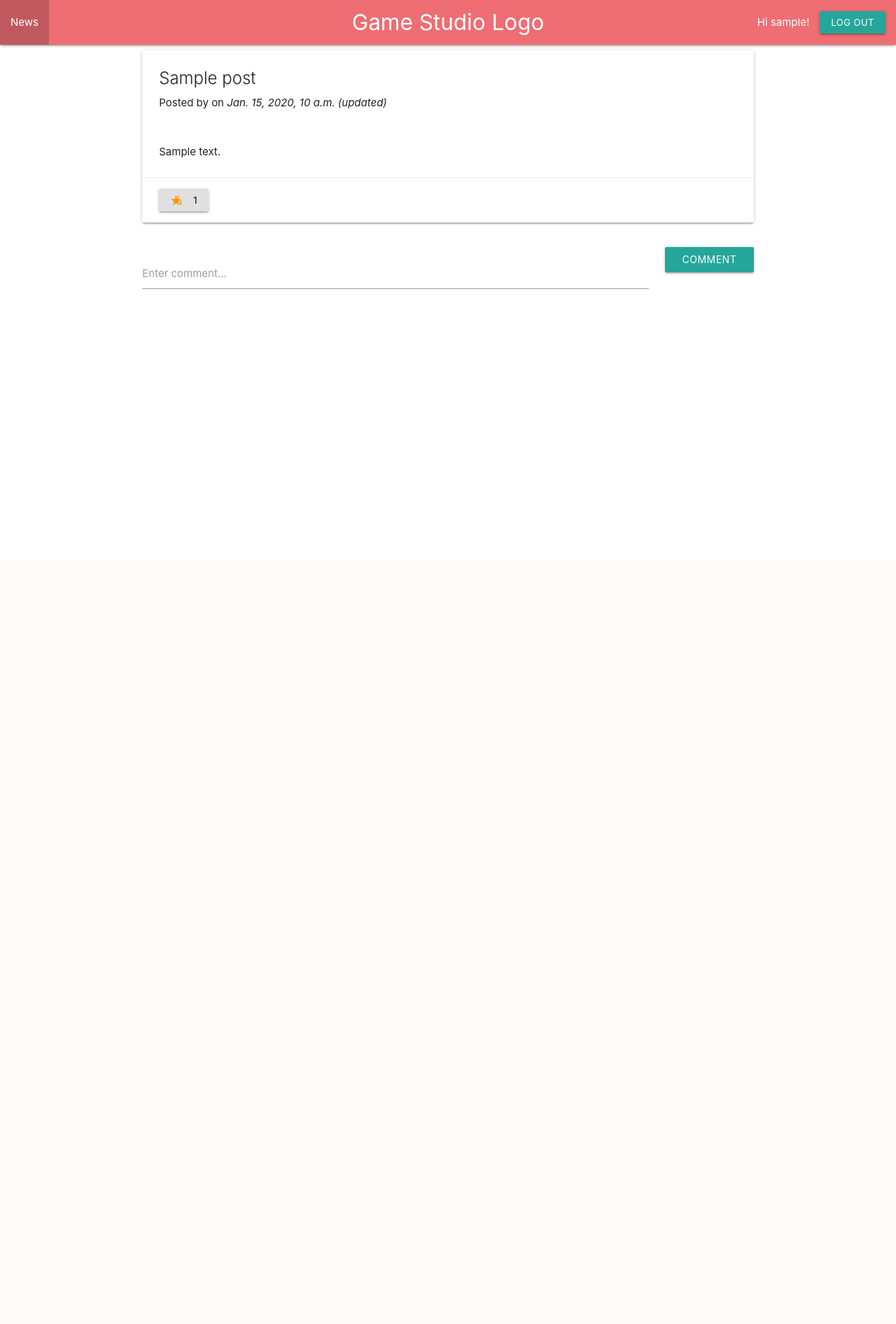
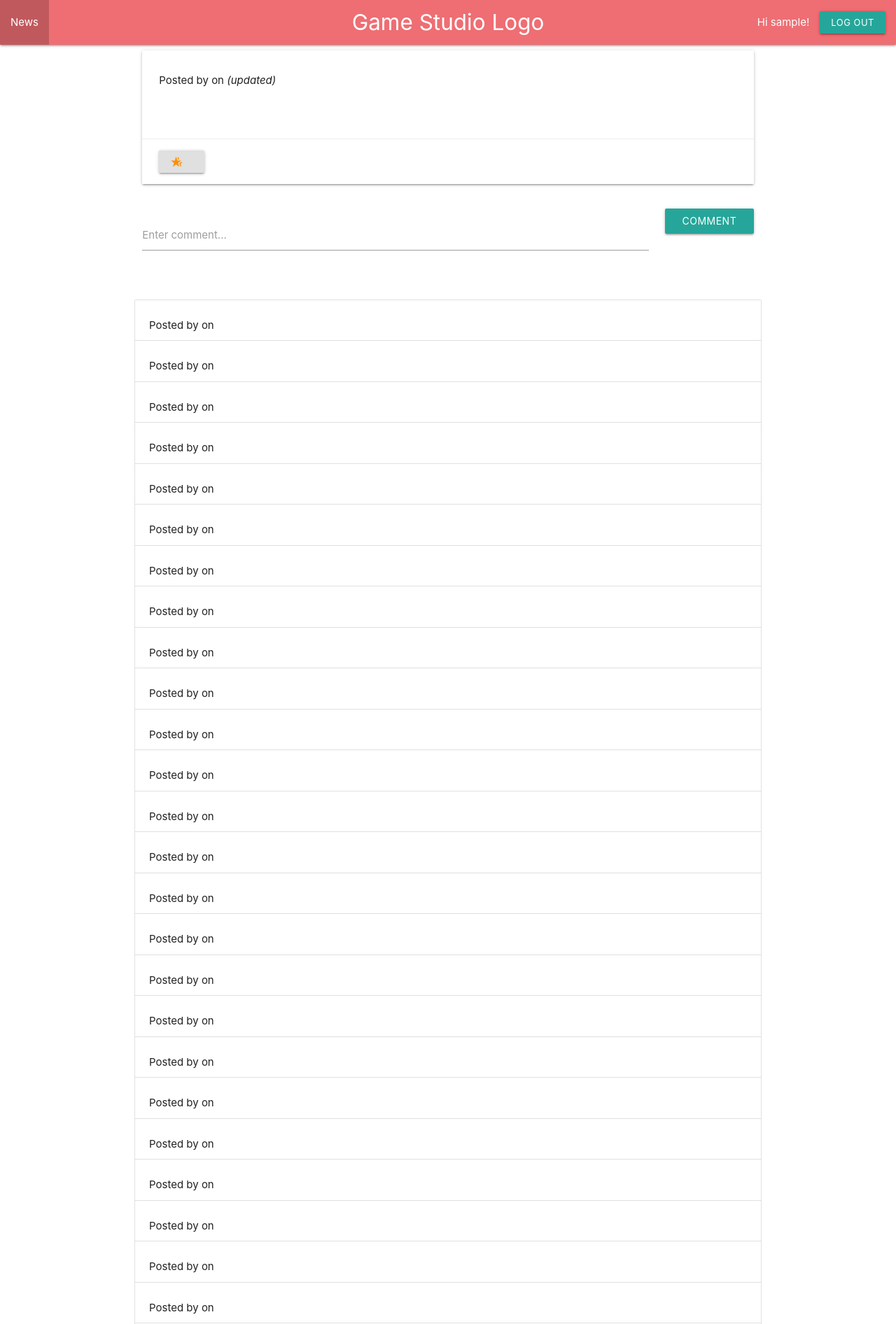
Before and after one commit to andallas/PDXCodeGuild_Capstone, a Django app: page /post/1/ in a window 1280 px wide. Shown: the top 1892 px of the page at 70% size. Before the commit the page ends 413 px from the top, so only its background shows below. Run offline with Django 4.2, Linux system fonts and the light colour scheme; a user stored in the database is signed in; tables that the repository leaves empty hold one stand-in row (values such as "Sample post"); data that the repository does not hold is empty.

Commit message:
Comments can now be added

```diff
--- a/apis/views.py
+++ b/apis/views.py
@@ -20,8 +20,6 @@
             post.votes += 1
             post.save()
             responseObject = {'vote': 'Success', 'voteCount': f'{post.votes}'}
-        elif (request.method == 'GET'):
-            responseObject = {'vote': 'Failure', 'voteCount': f'{post.votes}'}
         else:
             responseObject = {'vote': 'Failure', 'errorMessage': f'Invalid request type: {request.method}'}
 
@@ -29,6 +27,14 @@
 
 
 class CommentViewSet(viewsets.ModelViewSet):
-    queryset = postModels.Comment.objects.all()
     serializer_class = CommentSerializer
     permission_classes = [permissions.IsAuthenticated]
+
+    def get_queryset(self):
+        post_query_params = self.request.query_params.getlist("post")
+        if (len(post_query_params)):
+            post_id = post_query_params[0]
+            queryset = postModels.Comment.objects.filter(post=post_id)
+        else:
+            queryset = postModels.Comment.objects.all()
+        return queryset
--- a/game_studio_website/templates/base.html
+++ b/game_studio_website/templates/base.html
@@ -13,9 +13,9 @@
     <div class="navbar-fixed">
         <nav>
             <div class="nav-wrapper">
-                <a href="#!" class="brand-logo center">Game Studio Logo</a>
+                <a href="/" class="brand-logo center">Game Studio Logo</a>
                 <ul class="left hide-on-med-and-down">
-                    <li class="active"><a href="#!">News</a></li>
+                    <li class="active"><a href="/">News</a></li>
                 </ul>
                 <ul class="right">
                 {% if user.is_authenticated %}
--- a/game_studio_website/templates/home.html
+++ b/game_studio_website/templates/home.html
@@ -3,6 +3,6 @@
 {% block content %}
     <div id="posts_list_app">
         {% csrf_token %}
-        <post-card v-for="post in posts" v-bind:post="post" v-bind:key="post.id" v-on:vote="vote($event)"></post-card>
+        <post-card v-for="post in posts" v-bind:post_details="post" v-bind:key="post.id" v-on:vote="vote($event)"></post-card>
     </div>
 {% endblock %}
--- a/game_studio_website/templates/post_detail_app.html
+++ b/game_studio_website/templates/post_detail_app.html
@@ -7,47 +7,101 @@
     var post_detail_app = createApp({
         data: function() {
             return {
-                post: {
-                    id: "{{ post.id }}",
-                    updated_at: "{{ post.updated_at }}",
-                    published_at: "{{ post.published_at }}",
-                    title: "{{ post.title }}",
-                    body: "{{ post.body }}",
-                    author: "{{ post.author }}",
-                    votes: {{ post.votes }}
-                },
-                comment: {
-                    body: ''
-                }
+                news_post: {},
+                new_comment: {},
+                comment_list: []
             }
         },
         methods: {
             vote: function() {
-                this.post.votes += 1;
-
                 axios({
                     method: 'put',
-                    url: `/apis/v1/post/${this.post.id}/vote/`,
+                    url: `/apis/v1/post/${this.news_post.id}/vote/`,
                     headers: {'X-CSRFToken': csrftoken},
                     mode: 'same-origin',
                     data: {
-                        id: this.post.id,
-                        updated_at: this.post.updated_at,
-                        published_at: this.post.published_at,
-                        title: this.post.title,
-                        body: this.post.body,
-                        author: this.post.author,
-                        votes: this.post.votes
+                        id: this.news_post.id,
                     }
                 }).then((response) => {
-                    console.log(response.data)
+                    this.news_post.votes = response.data.voteCount;
+                });
+            },
+            submit_comment: function() {
+                axios({
+                    method: 'post',
+                    url: '/apis/v1/comment/',
+                    headers: {'X-CSRFToken': csrftoken},
+                    mode: 'same-origin',
+                    data: {
+                        post: this.news_post.id,
+                        body: this.new_comment.body,
+                        author: {{user.id}},
+                    },
+                    format: 'json'
+                }).then((response) => {
+                    this.comment_list.push(response.data);
+                    this.new_comment.body = ''
+                }).catch(error => {
+                    console.log(error);
+                });
+            },
+            getPublishedComments: function() {
+                axios({
+                    method: 'get',
+                    url: '/apis/v1/comment',
+                    params: { post: {{post.id}} }
+                }).then((response) => {
+                    for (let comment_index in response.data) {
+                        let this_comment = response.data[comment_index];
+
+                        this.comment_list.push({
+                            id: this_comment.id,
+                            created_at: this_comment.created_at,
+                            body: this_comment.body,
+                            author_name: this_comment.author_name,
+                        });
+                    }
+                }).catch((error) => {
+                    console.log(error);
+                });
+            },
+            getPost: function() {
+                axios({
+                    method: 'get',
+                    url: '/apis/v1/post/{{ post.id }}'
+                }).then((response) => {
+                        let post = response.data;
+                        this.news_post = {
+                            id: post.id,
+                            updated_at: post.updated_at,
+                            published_at: post.published_at,
+                            title: post.title,
+                            body: post.body,
+                            url: `/post/${post.id}`,
+                            author_name: post.author_name,
+                            votes: post.votes
+                        };
+                }).catch((error) => {
+                    console.log(error);
                 });
             }
+        },
+        computed: {
+            sorted_comments: function() {
+                return this.comment_list.sort(function(a, b) {
+                    return (new Date(b.created_at) - new Date(a.created_at));
+                });
+            }
+        },
+        created: function() {
+            this.getPost();
+            this.getPublishedComments();
         }
     });
     post_detail_app.config.compilerOptions.delimiters = ['[[', ']]'];
-    post_detail_app.component('post', post_component);
+    post_detail_app.component('news-post', news_post_component);
     post_detail_app.component('comment-form', comment_form_component);
+    post_detail_app.component('comment', comment_component);
     post_detail_app.mount('#post_detail_app');
 </script>
 {% endblock %}
--- a/game_studio_website/templates/posts/detail.html
+++ b/game_studio_website/templates/posts/detail.html
@@ -4,10 +4,14 @@
     <div id="post_detail_app">
         {% csrf_token %}
 
-        <post v-bind:post="post" v-on:vote="vote($event)"></post>
+        <news-post v-bind:post_details="news_post" v-on:vote="vote($event)"></news-post>
 
         {% if user.is_authenticated %}
-        <comment-form v-bind:comment="comment"></comment-form>
+        <comment-form v-bind:comment_details="new_comment" v-on:submit_comment="submit_comment($event)"></comment-form>
+
+        <ul class="collection">
+            <comment v-for="comment in sorted_comments" v-bind:comment_details="comment" v-bind:key="comment.id"></comment>
+        </ul>
         {% endif %}
     </div>
 {% endblock %}
--- a/game_studio_website/templates/vue_components.html
+++ b/game_studio_website/templates/vue_components.html
@@ -4,53 +4,53 @@
 <script>
     // Components
     let post_card_component = {
-        props: ['post'],
+        props: ['post_details'],
         template:  `<div class="row">
                         <div class="col s12">
                             <div class="card">
                                 <div class="card-content">
-                                    <span class="card-title"><a :href=post.url>[[ post.title ]]</a></span>
-                                    <template v-if="(post.published_at > post.updated_at)">
-                                        <p>Posted by <a href="#!">[[ post.author.username ]]</a> on [[ post.published_at ]]</p>
+                                    <span class="card-title"><a :href=post_details.url>[[ post_details.title ]]</a></span>
+                                    <template v-if="(post_details.published_at > post_details.updated_at)">
+                                        <p>Posted by <a href="#!">[[ post_details.author_name ]]</a> on [[ post_details.published_at ]]</p>
                                     </template>
                                     <template v-else>
-                                        <p>Posted by <a href="#!">[[ post.author.username ]]</a> on <em>[[ post.updated_at ]] (updated)</em></p>
+                                        <p>Posted by <a href="#!">[[ post_details.author_name ]]</a> on <em>[[ post_details.updated_at ]] (updated)</em></p>
                                     </template>
                                 </div>
 
                                 <div class="card-content">
-                                    <p>[[ post.short_body ]]</p>
+                                    <p>[[ post_details.short_body ]]</p>
                                 </div>
 
                                 <div class="card-action">
-                                    <button class="waves-effect waves-light btn-small grey lighten-2 black-text {% if not user.is_authenticated %}disabled{% endif %}" v-on:click="$emit(\'vote\', post.id)"><i class="tiny material-icons amber-text text-darken-3 left">hotel_class</i>[[ post.votes ]]</button>
+                                    <button class="waves-effect waves-light btn-small grey lighten-2 black-text {% if not user.is_authenticated %}disabled{% endif %}" v-on:click="$emit(\'vote\', post_details.id)"><i class="tiny material-icons amber-text text-darken-3 left">hotel_class</i>[[ post_details.votes ]]</button>
                                 </div>
                             </div>
                         </div>
                     </div>`
     };
 
-    let post_component = {
-        props: ['post'],
+    let news_post_component = {
+        props: ['post_details'],
         template:  `<div class="row">
                         <div class="col s12">
                             <div class="card">
                                 <div class="card-content">
-                                    <span class="card-title">[[ post.title ]]</span>
-                                    <template v-if="(post.published_at > post.updated_at)">
-                                        <p>Posted by <a href="#!">[[ post.author.username ]]</a> on [[ post.published_at ]]</p>
+                                    <span class="card-title">[[ post_details.title ]]</span>
+                                    <template v-if="(post_details.published_at > post_details.updated_at)">
+                                        <p>Posted by <a href="#!">[[ post_details.author_name ]]</a> on [[ post_details.published_at ]]</p>
                                     </template>
                                     <template v-else>
-                                        <p>Posted by <a href="#!">[[ post.author.username ]]</a> on <em>[[ post.updated_at ]] (updated)</em></p>
+                                        <p>Posted by <a href="#!">[[ post_details.author_name ]]</a> on <em>[[ post_details.updated_at ]] (updated)</em></p>
                                     </template>
                                 </div>
 
                                 <div class="card-content">
-                                    <p>[[ post.body ]]</p>
+                                    <p>[[ post_details.body ]]</p>
                                 </div>
 
                                 <div class="card-action">
-                                    <button class="waves-effect waves-light btn-small grey lighten-2 black-text {% if not user.is_authenticated %}disabled{% endif %}" v-on:click="$emit(\'vote\')"><i class="tiny material-icons amber-text text-darken-3 left">hotel_class</i>[[ post.votes ]]</button>
+                                    <button class="waves-effect waves-light btn-small grey lighten-2 black-text {% if not user.is_authenticated %}disabled{% endif %}" v-on:click="$emit(\'vote\')"><i class="tiny material-icons amber-text text-darken-3 left">hotel_class</i>[[ post_details.votes ]]</button>
                                 </div>
                             </div>
                         </div>
@@ -58,21 +58,27 @@
     };
 
     let comment_form_component = {
-        props: ['comment'],
+        props: ['comment_details'],
         template:  `<div class="row">
-                        <form class="col s12">
                         <div class="row">
                             <div class="input-field col s10">
-                                    <textarea id="textarea1" class="materialize-textarea">[[ comment.body ]]</textarea>
+                                <textarea id="textarea1" class="materialize-textarea" v-model="comment_details.body"></textarea>
                                 <label for="textarea1">Enter comment...</label>
                             </div>
                             <div class="col s2">
-                                    <button class="waves-effect waves-light btn" type="submit">Comment<i class="material-icons right">send</i></button>
+                                <button class="waves-effect waves-light btn" v-on:click="$emit(\'submit_comment\')">Comment<i class="material-icons right">send</i></button>
                             </div>
                         </div>
-                        </form>
                     </div>`
     };
 
+    let comment_component = {
+        props: ['comment_details'],
+        template:  `<li class="collection-item">
+                        <p>[[ comment_details.body ]]</p>
+                        <span>Posted by <a href="#!">[[ comment_details.author_name ]]</a> on [[ comment_details.created_at ]]</span>
+                    </li>`
+    }
+
 </script>
 {% endblock %}
--- a/posts/models.py
+++ b/posts/models.py
@@ -14,6 +14,9 @@
     def __str__(self):
         return f'{self.title}'
 
+    class Meta:
+        ordering = ['-published_at']
+
 class Comment(models.Model):
     created_at = models.DateTimeField(auto_now_add=True)
     updated_at = models.DateTimeField(auto_now=True)
```
Also changed, not shown: apis/serializers.py (+13 -0 lines), game_studio_website/templates/posts_list_app.html (+5 -13 lines). Lines whose indentation alone changed are shown as unchanged.
